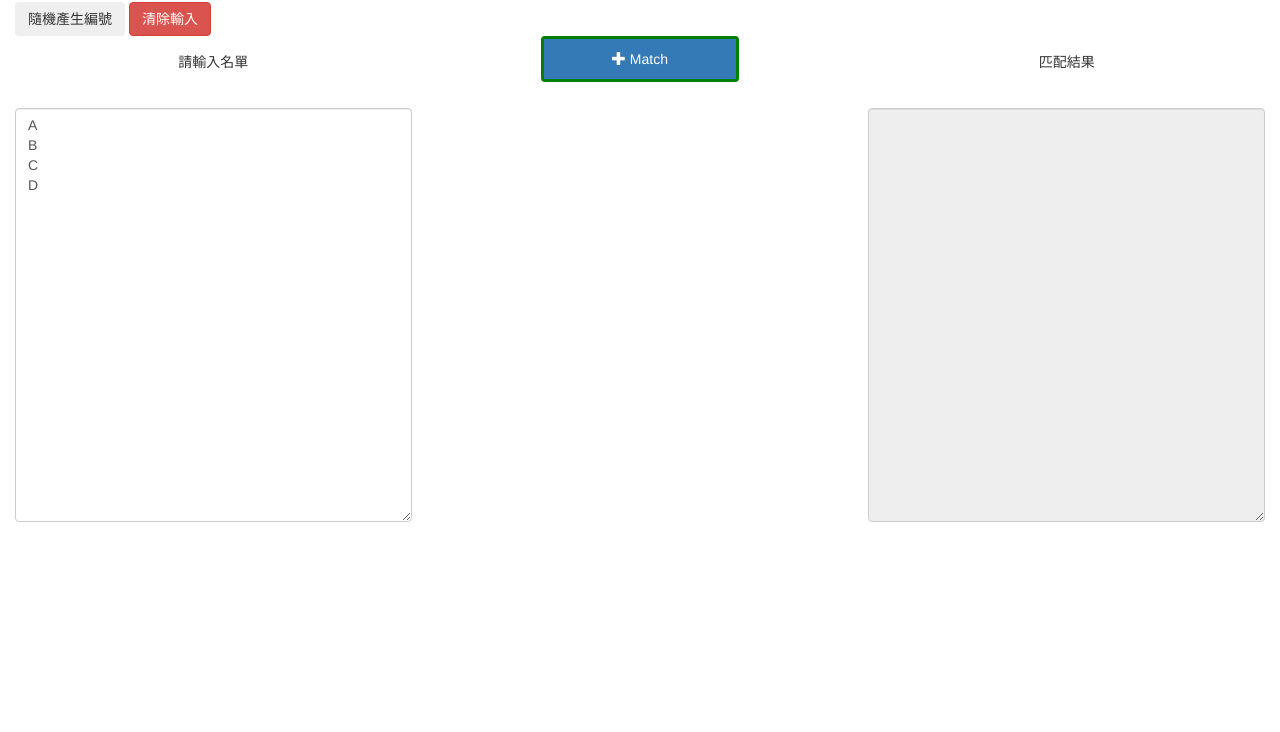
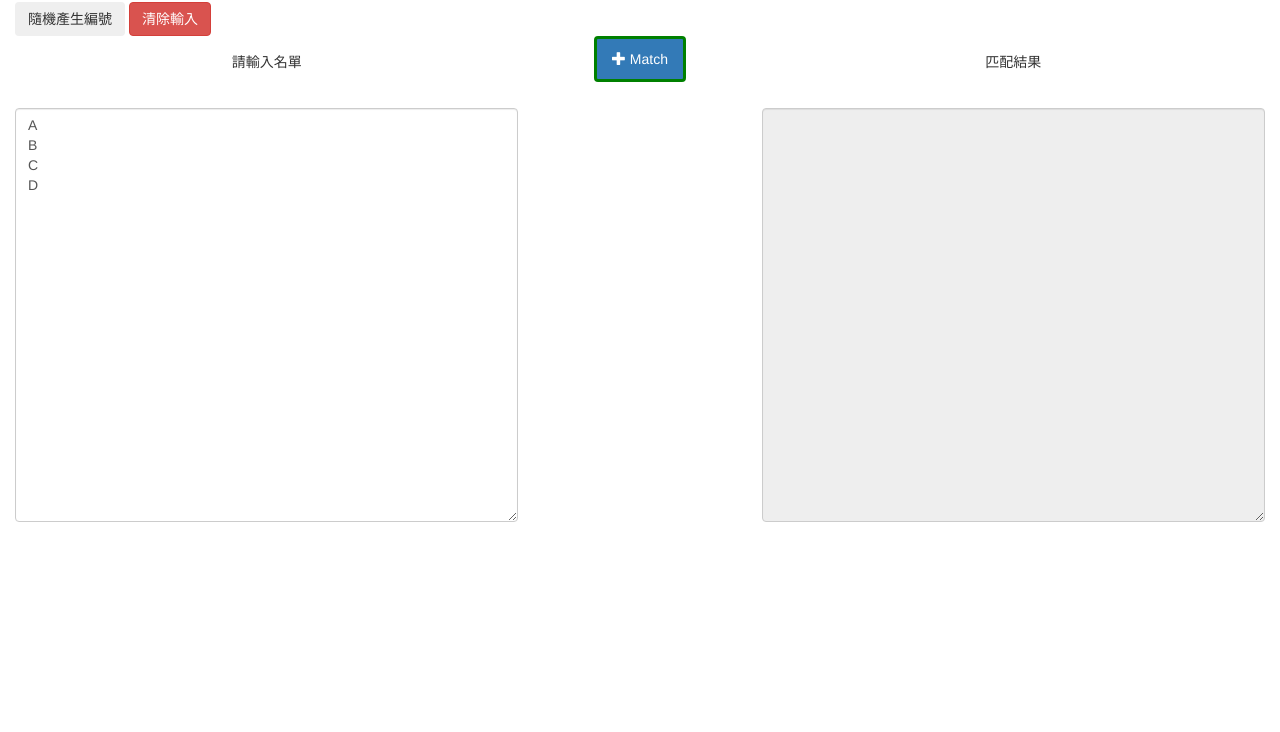
Before and after one commit to weihanchen/shuffle-match-js-tool, a website built with webpack: page src/template/index.html in a window 1280 px wide. Shown: the part 68-800 px from the top of the page. Built offline with nearby package versions, Linux system fonts and the light colour scheme.

Commit message:
update layout

```diff
--- a/src/template/index.html
+++ b/src/template/index.html
@@ -16,7 +16,7 @@
       </div>
    </div>
    <div class="row">
-      <div class="col-md-4 col-xs-12">
+      <div class="col-md-5 col-sm-12 col-xs-12">
          <div class="alert text-center" role="alert">
             請輸入名單
          </div>
@@ -26,11 +26,11 @@
             </div>
          </div>
       </div>
-      <div class="col-md-4 col-xs-12 text-center">
+      <div class="col-md-2 col-sm-12 col-xs-12 text-center">
          <button id="match-btn" class="btn btn-primary btn-raised center">
             <span class="glyphicon glyphicon-plus"></span> Match</button>
       </div>
-      <div class="col-md-4 col-xs-12">
+      <div class="col-md-5 col-sm-12 col-xs-12">
          <div class="alert text-center"  role="alert">
                匹配結果
          </div>
```
